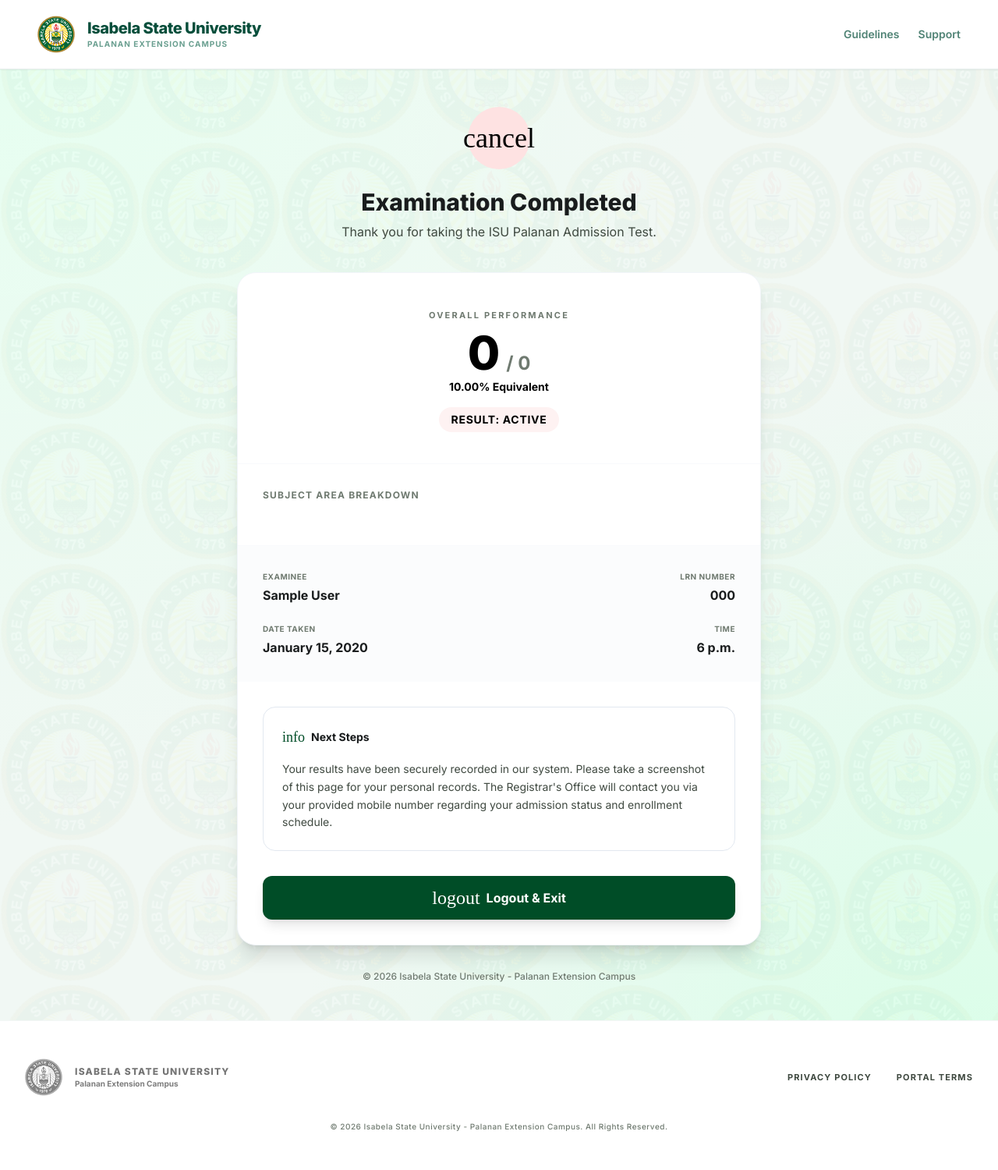
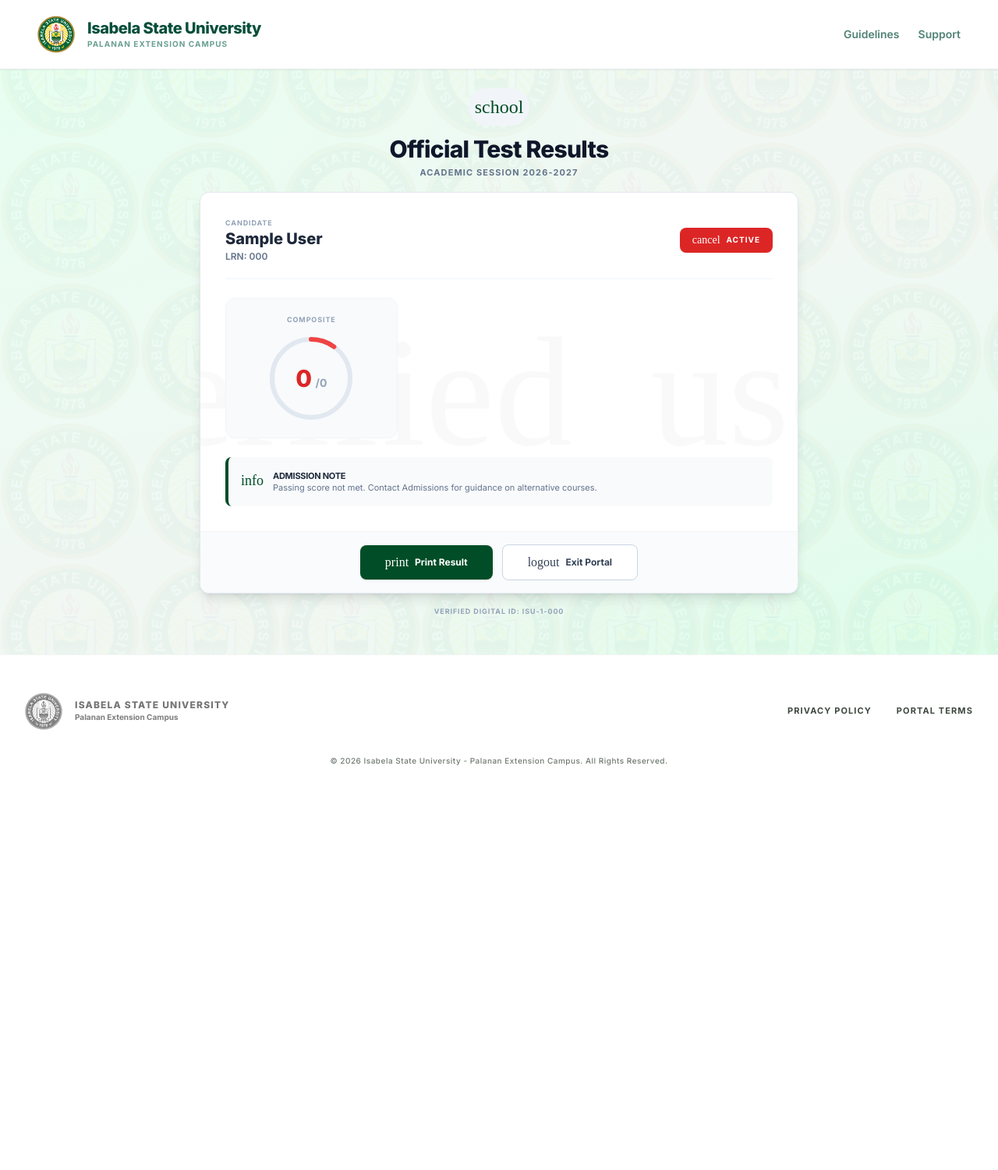
Before and after one commit to WWH16/CCAT, a Django app: page /student/exam/result/ in a window 1280 px wide. Shown: the whole page at 78% size. After the commit the page ends 982 px from the top, so only its background shows below. Run offline with Django 5.2, Linux system fonts and the light colour scheme; a user stored in the database is signed in; tables that the repository leaves empty hold one stand-in row (values such as "Sample post"); some web fonts are replaced.

Commit message:
updated the layout

```diff
--- a/CCAT/ccat_student/templates/ccat_student/exam_result.html
+++ b/CCAT/ccat_student/templates/ccat_student/exam_result.html
@@ -1,99 +1,108 @@
 {% extends 'ccat_student/base.html' %}
 {% load static %}
 
-{% block title %}Exam Results | ISU Palanan{% endblock %}
+{% block title %}Official Test Results | ISU Palanan{% endblock %}
 
 {% block content %}
-<main class="relative z-10 flex-1 flex flex-col items-center justify-center py-12 px-4">
-    <div class="w-full max-w-2xl">
-
-        <div class="text-center mb-10">
-            <div class="inline-flex items-center justify-center w-20 h-20 rounded-full {% if result.status == 'Pass' %}bg-emerald-100 text-primary{% else %}bg-red-100 text-error{% endif %} mb-6">
-                <span class="material-symbols-outlined text-4xl" style="font-variation-settings: 'FILL' 1">
-                    {% if result.status == 'Pass' %}check_circle{% else %}cancel{% endif %}
-                </span>
+<main class="flex-grow pt-6 pb-12 px-4 md:px-6">
+    <div class="max-w-3xl mx-auto space-y-4"> <div class="text-center space-y-1">
+            <div class="inline-flex items-center justify-center p-2 rounded-full bg-slate-100 mb-2">
+                <span class="material-symbols-outlined text-primary text-2xl" style="font-variation-settings: 'FILL' 1;">school</span>
             </div>
-            <h1 class="text-3xl font-extrabold text-on-surface">Examination Completed</h1>
-            <p class="text-on-surface-variant mt-2">Thank you for taking the ISU Palanan Admission Test.</p>
+            <h1 class="text-2xl md:text-3xl font-black tracking-tight text-slate-900">Official Test Results</h1>
+            <p class="text-slate-500 text-[11px] uppercase tracking-widest font-bold">Academic Session 2026-2027</p>
         </div>
 
-        <div class="bg-white rounded-3xl shadow-xl overflow-hidden border border-slate-100">
-<div class="p-8 md:p-10 text-center border-b border-slate-50">
-    <span class="text-[11px] font-bold uppercase tracking-[0.2em] text-outline">Overall Performance</span>
-    <div class="mt-2 flex items-baseline justify-center gap-2">
-        <span class="text-6xl font-black {% if result.status == 'Pass' %}text-primary{% else %}text-error{% endif %}">
-            {{ total_correct }}
-        </span>
-        <span class="text-2xl font-bold text-outline">/ {{ total_questions }}</span>
-    </div>
-    <p class="text-sm font-bold text-outline-variant mt-1">{{ result.score_percentage }}% Equivalent</p>
+        <div class="bg-white rounded-xl shadow-lg overflow-hidden relative border border-slate-200">
 
-    <div class="mt-4 inline-flex px-4 py-1.5 rounded-full {% if result.status == 'Pass' %}bg-emerald-50 text-primary{% else %}bg-red-50 text-error{% endif %} text-sm font-bold uppercase tracking-wider">
-        Result: {{ result.status }}
-    </div>
-</div>
+            <div class="absolute top-1/2 left-1/2 -translate-x-1/2 -translate-y-1/2 opacity-[0.02] pointer-events-none">
+                <span class="material-symbols-outlined text-[200px]">verified_user</span>
+            </div>
 
-        <div class="p-8 border-b border-slate-50">
-            <h3 class="text-xs font-bold text-outline uppercase tracking-widest mb-6">Subject Area Breakdown</h3>
-            <div class="space-y-4">
-                {% for cat_name, stats in breakdown.items %}
-                <div class="flex items-center justify-between">
-                    <div class="flex items-center gap-3">
-                        <div class="w-2 h-2 rounded-full bg-primary"></div>
-                        <span class="text-sm font-semibold text-on-surface">{{ cat_name }}</span>
+            <div class="relative z-10 p-5 md:p-8">
+
+                <div class="flex flex-col md:flex-row justify-between items-start md:items-center gap-4 mb-6 border-b border-slate-100 pb-5">
+                    <div>
+                        <span class="text-[9px] text-slate-400 font-bold tracking-widest block mb-0.5 uppercase">Candidate</span>
+                        <h2 class="text-xl font-black text-slate-800 leading-tight">{{ student.first_name }} {{ student.last_name }}</h2>
+                        <p class="text-slate-500 text-xs font-semibold mt-0.5">LRN: {{ student.lrn_number }}</p>
                     </div>
-                    <div class="flex items-center gap-4">
-                        <div class="w-32 h-2 bg-slate-100 rounded-full overflow-hidden hidden sm:block">
-                            <div class="h-full bg-primary" style="width: {% widthratio stats.correct stats.total 100 %}%"></div>
+                    <div class="flex flex-col items-end">
+                        <div class="px-4 py-1.5 {% if result.status == 'Pass' %}bg-primary text-white{% else %}bg-red-600 text-white{% endif %} rounded-lg font-bold text-[10px] tracking-widest flex items-center gap-2 shadow-sm uppercase">
+                            <span class="material-symbols-outlined text-sm" style="font-variation-settings: 'FILL' 1;">
+                                {% if result.status == 'Pass' %}check_circle{% else %}cancel{% endif %}
+                            </span>
+                            {{ result.status }}
                         </div>
-                        <span class="text-sm font-bold text-on-surface w-12 text-right">
-                            {{ stats.correct }} / {{ stats.total }}
-                        </span>
                     </div>
                 </div>
-                {% endfor %}
-            </div>
-        </div>
 
-            <div class="bg-slate-50/50 p-8 grid grid-cols-2 gap-6">
-                <div class="space-y-1">
-                    <p class="text-[10px] font-bold text-outline uppercase tracking-wider">Examinee</p>
-                    <p class="font-bold text-on-surface">{{ student.first_name }} {{ student.last_name }}</p>
+                <div class="grid grid-cols-1 md:grid-cols-12 gap-5 mb-6">
+
+                    <div class="md:col-span-4 bg-slate-50 rounded-xl p-5 flex flex-col items-center justify-center text-center border border-slate-100">
+                        <span class="text-[9px] text-slate-400 font-bold tracking-widest mb-3 uppercase">Composite</span>
+                        <div class="relative w-28 h-28 flex items-center justify-center">
+                            <svg class="absolute inset-0 w-full h-full -rotate-90">
+                                <circle class="text-slate-200" cx="56" cy="56" fill="transparent" r="50" stroke="currentColor" stroke-width="6"></circle>
+                                <circle class="{% if result.status == 'Pass' %}text-primary{% else %}text-red-500{% endif %}" cx="56" cy="56" fill="transparent" r="50" stroke="currentColor"
+                                    stroke-dasharray="314"
+                                    style="stroke-dashoffset: calc(314 - (314 * {{ result.score_percentage }}) / 100);"
+                                    stroke-width="6" stroke-linecap="round"></circle>
+                            </svg>
+                            <div class="text-center">
+                                <span class="text-3xl font-black {% if result.status == 'Pass' %}text-primary{% else %}text-red-600{% endif %}">{{ total_correct }}</span>
+                                <span class="text-sm text-slate-400 font-bold">/{{ total_questions }}</span>
+                            </div>
+                        </div>
+                    </div>
+
+                    <div class="md:col-span-8 grid grid-cols-2 gap-3">
+                        {% for cat_name, stats in breakdown.items %}
+                        <div class="bg-white border border-slate-100 p-3 rounded-lg shadow-sm">
+                            <div class="flex items-center gap-2 mb-1.5">
+                                <span class="material-symbols-outlined text-primary text-base">
+                                    {% if "Math" in cat_name %}calculate{% elif "Science" in cat_name %}biotech{% elif "History" in cat_name %}history_edu{% else %}list_alt{% endif %}
+                                </span>
+                                <h4 class="font-bold text-slate-700 text-[10px] uppercase truncate">{{ cat_name }}</h4>
+                            </div>
+                            <div class="flex justify-between items-baseline">
+                                <div class="text-lg font-black text-slate-800">{{ stats.correct }}<span class="text-[10px] text-slate-400 font-normal ml-0.5">/{{ stats.total }}</span></div>
+                                <span class="text-[9px] font-bold text-slate-400">{% widthratio stats.correct stats.total 100 %}%</span>
+                            </div>
+                        </div>
+                        {% endfor %}
+                    </div>
                 </div>
-                <div class="space-y-1 text-right">
-                    <p class="text-[10px] font-bold text-outline uppercase tracking-wider">LRN Number</p>
-                    <p class="font-bold text-on-surface">{{ student.lrn_number }}</p>
-                </div>
-                <div class="space-y-1">
-                    <p class="text-[10px] font-bold text-outline uppercase tracking-wider">Date Taken</p>
-                    <p class="font-bold text-on-surface">{{ result.date_taken|date:"F d, Y" }}</p>
-                </div>
-                <div class="space-y-1 text-right">
-                    <p class="text-[10px] font-bold text-outline uppercase tracking-wider">Time</p>
-                    <p class="font-bold text-on-surface">{{ result.date_taken|date:"P" }}</p>
+
+                <div class="bg-slate-50 rounded-lg p-4 flex items-start gap-3 border-l-4 border-primary">
+                    <span class="material-symbols-outlined text-primary text-lg">info</span>
+                    <div>
+                        <h5 class="font-bold text-slate-800 text-[11px] uppercase tracking-tight">Admission Note</h5>
+                        <p class="text-[11px] text-slate-500 leading-snug">
+                            {% if result.status == 'Pass' %}
+                                You have successfully passed. Visit the Registrar with original credentials to finalize enrollment.
+                            {% else %}
+                                Passing score not met. Contact Admissions for guidance on alternative courses.
+                            {% endif %}
+                        </p>
+                    </div>
                 </div>
             </div>
 
-            <div class="p-8">
-                <div class="bg-white rounded-2xl border border-slate-200 p-6 space-y-4">
-                    <h3 class="text-sm font-bold text-on-surface flex items-center gap-2">
-                        <span class="material-symbols-outlined text-primary text-lg">info</span>
-                        Next Steps
-                    </h3>
-                    <p class="text-sm text-on-surface-variant leading-relaxed">
-                        Your results have been securely recorded in our system. Please take a screenshot of this page for your personal records. The Registrar's Office will contact you via your provided mobile number regarding your admission status and enrollment schedule.
-                    </p>
-                </div>
-
-                <a href="{% url 'logout' %}" class="mt-8 w-full flex items-center justify-center gap-2 py-4 bg-primary text-white font-bold rounded-xl shadow-lg hover:shadow-xl hover:-translate-y-0.5 transition-all">
-                    <span class="material-symbols-outlined">logout</span>
-                    Logout & Exit
+            <div class="bg-slate-50/80 px-6 py-4 flex flex-col sm:flex-row justify-center items-center gap-3 border-t border-slate-100">
+                <button onclick="window.print()" class="w-full sm:w-auto px-8 py-2.5 bg-primary text-white rounded-lg font-bold shadow hover:opacity-90 transition-all flex items-center justify-center gap-2 text-xs">
+                    <span class="material-symbols-outlined text-base">print</span>
+                    Print Result
+                </button>
+                <a href="{% url 'logout' %}" class="w-full sm:w-auto px-8 py-2.5 bg-white text-slate-700 border border-slate-300 rounded-lg font-bold hover:bg-slate-50 transition-all flex items-center justify-center gap-2 text-xs">
+                    <span class="material-symbols-outlined text-base">logout</span>
+                    Exit Portal
                 </a>
             </div>
         </div>
 
-        <p class="text-center mt-8 text-xs text-outline font-medium">
-            &copy; 2026 Isabela State University - Palanan Extension Campus
+        <p class="text-center text-slate-400 text-[9px] font-bold uppercase tracking-widest">
+            Verified Digital ID: ISU-{{ result.id }}-{{ student.lrn_number|slice:":5" }}
         </p>
     </div>
 </main>
```
